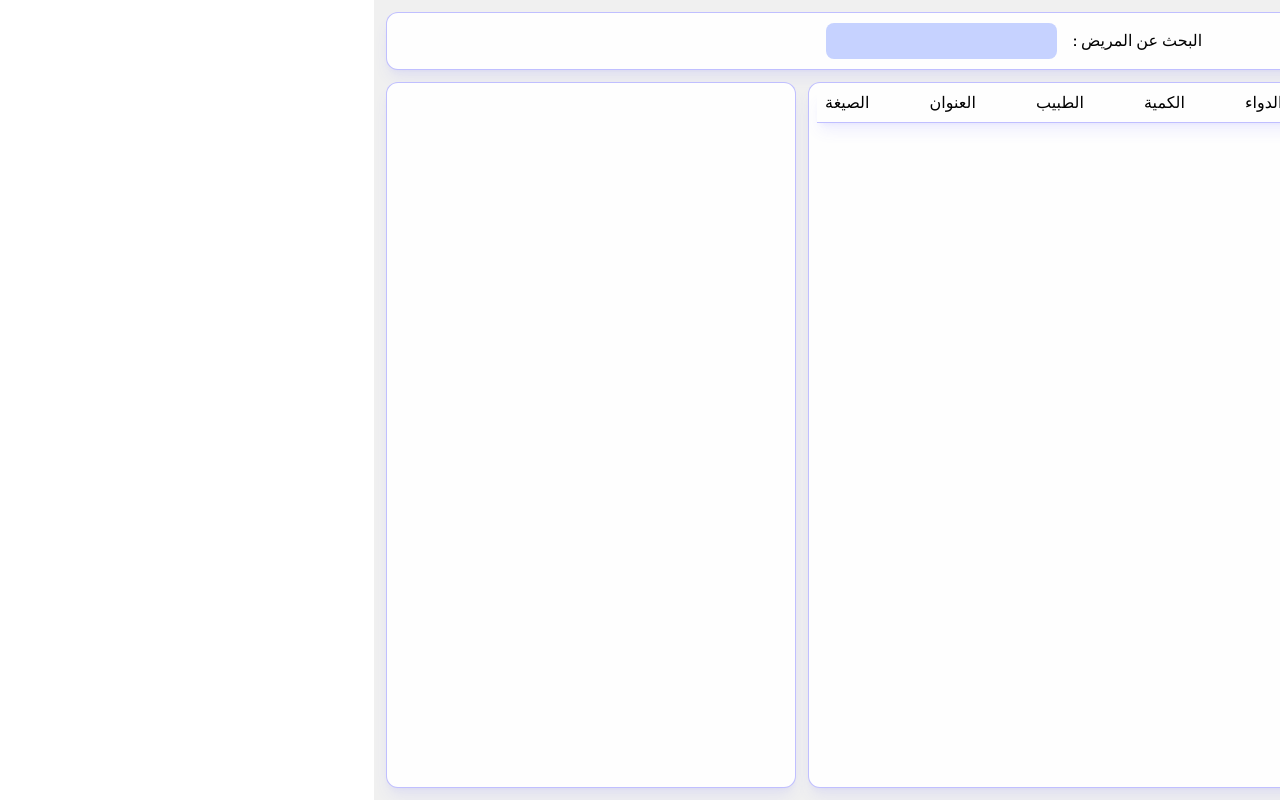
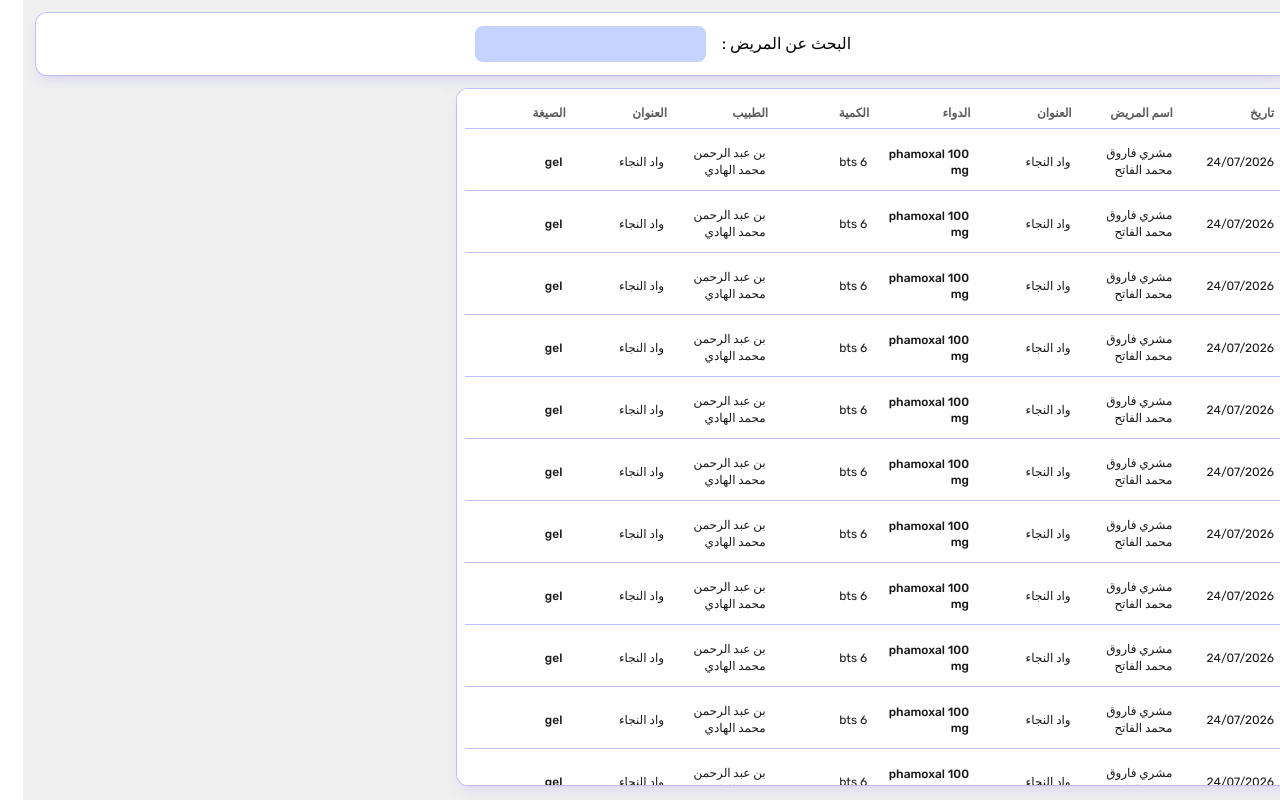
Before and after one commit to lannwyd/medical-records-tracker-miniapp, a React (Vite) app: page / in a window 1280 px wide. Built offline with nearby package versions, Linux system fonts and the light colour scheme.

Commit message:
feat: integrate vaul for drawer functionality and enhance UI components

```diff
--- a/package.json
+++ b/package.json
@@ -18,6 +18,7 @@
     "react-dom": "^19.1.0",
     "react-hook-form": "^7.82.0",
     "tailwindcss": "^4.3.3",
+    "vaul": "^1.1.2",
     "zod": "^4.4.3"
   },
   "devDependencies": {
--- a/src/App.css
+++ b/src/App.css
@@ -4,7 +4,7 @@
 
 @theme {
   --color-bg: #F0F0F0;
-  --color-surface:#c6d2ff;
+  --color-surface: #c6d2ff;
   --color-panel: #FEFEFE;
   --color-border: #615fff;
   --color-shadow: #615fff;
@@ -14,11 +14,29 @@
   --font-rubik: 'Rubik', sans-serif;
   --font-arimo: 'Arimo', sans-serif;
 }
-
-.font-rubik {
-  font-family: 'Rubik', sans-serif;
+/* 1. Firefox */
+.custom-y-scrollbar {
+  scrollbar-width: thin;
+  scrollbar-color: #6366f1 transparent;
 }
 
-.font-arimo {
-  font-family: 'Arimo', sans-serif;
+/* 2. WebKit Scrollbar Width */
+.custom-y-scrollbar::-webkit-scrollbar {
+  width: 6px;
 }
+
+/* 3. Hide Top/Bottom Arrows */
+.custom-y-scrollbar::-webkit-scrollbar-button {
+  display: none;
+}
+
+/* 4. Indigo Thumb */
+.custom-y-scrollbar::-webkit-scrollbar-thumb {
+  background-color: #6366f1; /* Tailwind indigo-500 */
+  border-radius: 9999px;
+}
+
+/* 5. Darker Indigo on Hover */
+.custom-y-scrollbar::-webkit-scrollbar-thumb:hover {
+  background-color: #4f46e5; /* Tailwind indigo-600 */
+}
--- a/src/App.tsx
+++ b/src/App.tsx
@@ -7,7 +7,7 @@ import MainLayout from "./layout/MainLayout";
 
 function App() {
   return (
-      <main className="min-h-screen w-full font-rubik bg-bg">
+      <main className="h-screen w-full font-rubik bg-bg overflow-hidden p-3 ">
         <MainLayout/>
       </main>
   );
--- a/src/features/clients/ClientDrawer.tsx
+++ b/src/features/clients/ClientDrawer.tsx
@@ -1,10 +1,23 @@
-import React from 'react'
+import { useEffect, useState } from "react";
+import { Drawer } from "vaul"
 
 const ClientDrawer = () => {
+    const [open, setOpen] = useState(false)
+
+    useEffect(() => {
+        (window as any).setDrawerOpen = setOpen;
+    }, []);
+
     return (
-        <section className="w-full h-full flex-1 bg-panel border-border/40 border shadow-lg/10 shadow-shadow  rounded-xl ">
-
-        </section>
+        <section className="w-full h-full flex-1 bg-bg">
+            <Drawer.Root direction="left" open={open}>
+                <Drawer.Portal>
+                    <Drawer.Content className="w-[33%] h-[87%] bg-panel border-border/40 border shadow-lg/10 shadow-shadow rounded-lg outline-none fixed top-22 left-0 ">
+                        <div className="p-4 bg-white h-full"></div>
+                    </Drawer.Content>
+                </Drawer.Portal>
+            </Drawer.Root>
+        </section >
     )
 }
 
--- a/src/features/clients/ClientListItem.tsx
+++ b/src/features/clients/ClientListItem.tsx
@@ -0,0 +1,20 @@
+const ClientListItem = () => {
+    return (
+        <div className=" grid grid-cols-8 gap-3 items-center border-border/40 border-b py-3 px-2 text-xs text-text text-right hover:bg-white/5 transition-colors min-h-[50px]">
+            <p className="whitespace-nowrap ">24/07/2026</p>
+            <p className="font-medium leading-snug wrap-break-word">
+                مشري فاروق محمد الفاتح
+            </p>
+            <p className="wrap-break-word">واد النجاء</p>
+            <p className="dir-ltr text-right font-medium wrap-break-word">phamoxal 100 mg</p>
+            <p className="whitespace-nowrap">6 bts</p>
+            <p className="font-medium leading-snug wrap-break-word">
+                بن عبد الرحمن محمد الهادي
+            </p>
+            <p className="wrap-break-word">واد النجاء</p>
+            <p className="whitespace-nowrap font-medium">gel</p>
+        </div>
+    );
+};
+
+export default ClientListItem;
--- a/src/features/clients/ClientsList.tsx
+++ b/src/features/clients/ClientsList.tsx
@@ -1,8 +1,8 @@
-
+import ClientListItem from "./ClientListItem"
 const ClientsList = () => {
     return (
-        <section className="w-full h-full flex-2 bg-panel border-border/40 border shadow-lg/10 shadow-shadow  rounded-xl p-2">
-            <div className="w-full h-8  flex flex-row justify-between border-border/40 border-b shadow-lg/10 shadow-shadow px-2">
+        <section className="w-full flex-2 overflow-auto custom-y-scrollbar bg-panel border-border/40 border shadow-lg/10 shadow-shadow rounded-xl p-2 font-rubik">
+            <div className="grid grid-cols-8 gap-2 h-8 items-center border-border/40 border-b px-2 text-xs font-semibold text-text/70 text-right">
                 <p>تاريخ</p>
                 <p>اسم المريض</p>
                 <p>العنوان</p>
@@ -12,6 +12,12 @@ const ClientsList = () => {
                 <p>العنوان</p>
                 <p>الصيغة</p>
             </div>
+
+            <div className="w-full flex flex-col gap-1 mt-1 ">
+                {Array.from({ length: 15 }).map((_, index) => (
+                    <ClientListItem key={index} />
+                ))}
+            </div>
         </section>
     )
 }
--- a/src/features/clients/SearchBar.tsx
+++ b/src/features/clients/SearchBar.tsx
@@ -1,11 +1,10 @@
 
 const SearchBar = () => {
+
     return (
-        <section className="w-full h-16 flex flex-row justify-center items-center bg-panel border-border/40 border shadow-lg/10 shadow-shadow gap-4 rounded-xl ">
+        <section className="w-full min-h-16 flex flex-row justify-center items-center bg-panel border-border/40 border shadow-lg/10 shadow-shadow gap-4 rounded-xl ">
             <label htmlFor="client">البحث عن المريض :</label>
-            <input type="text" name="client" id="client-input" className="bg-surface  p-[6px] rounded-lg" />
-
-
+            <input type="text" name="client" id="client-input" className="bg-surface rounded-lg p-1.5" />
         </section>
     )
 }
--- a/src/layout/MainLayout.tsx
+++ b/src/layout/MainLayout.tsx
@@ -3,15 +3,16 @@ import ClientsList from "../features/clients/ClientsList";
 import ClientDrawer from "../features/clients/ClientDrawer";
 
 const MainLayout = () => {
+
     return (
-        <div className="w-full h-screen flex flex-col  gap-3  p-3 ">
+
+        <div className="w-full h-full flex flex-col  gap-3 min-h-0  ">
             <SearchBar />
-            <div className="w-full h-full flex flex-row gap-3 rounded-xl ">
+
+            <div className="w-full h-[90%] flex flex-row gap-3 rounded-xl ">
                 <ClientsList/>
-                <ClientDrawer/>
+                <ClientDrawer state : open/>
             </div>
-
-
         </div >
     )
 }
```
Also changed, not shown: 1 other file (tests, documents, lock files or other folders).
